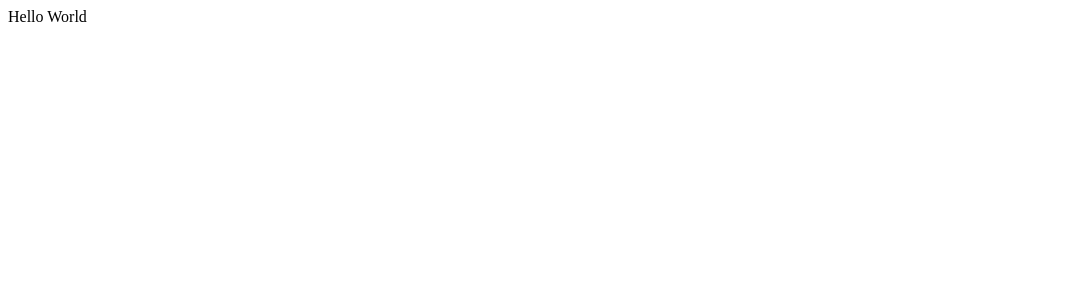
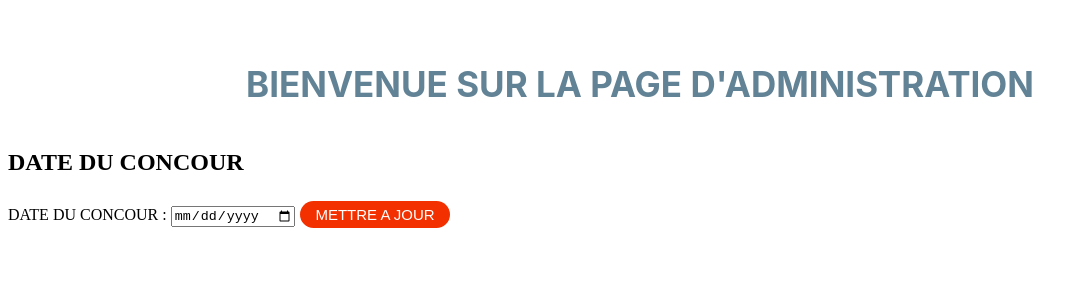
Before and after one commit to logan496/Briquiny-web, a React (Vite) app in the folder briquiny-frontend/: page / in a window 1280 px wide. Shown: the top 300 px of the page, without its empty margins (0-1087 px from the left). Built offline with nearby package versions, Linux system fonts and the light colour scheme.

Commit message:
initiation de la page d'administration

```diff
--- a/briquiny-frontend/index.html
+++ b/briquiny-frontend/index.html
@@ -2,7 +2,7 @@
 <html lang="en">
   <head>
     <meta charset="UTF-8" />
-    <link rel="icon" type="image/svg+xml" href="/vite.svg" />
+    <link rel="icon" type="image/svg+xml" href="/briquiny-frontend/src/assets/vite.svg" />
     <meta name="viewport" content="width=device-width, initial-scale=1.0" />
     <title>Briquiny</title>
   </head>
--- /dev/null
+++ b/briquiny-frontend/public/styles/Home.css
@@ -0,0 +1,38 @@
+.acceuil_message{
+    font-family: Inter, serif;
+    font-weight: bold;
+    font-size: 35px;
+    padding-top: 40px;
+    padding-bottom: 20px;
+    -webkit-text-fill-color: #628395;
+    text-align: center;
+}
+
+/* partie css du fichier concour */
+.date-concour{
+    .label{
+        font-weight: bold;
+    }
+}
+
+.change-date{
+    display: inline-block;
+    background-color: #F23000;
+    border-radius: 20px;
+    border: 4px;
+    color: white;
+    text-align: center;
+    font-size: 15px;
+    padding: 5px;
+    width: 150px;
+    height: 40.31%;
+    -webkit-transition: all 0.5s;
+    -moz-transition: all 0.5s;
+    -o-transition: all 0.5s;
+    transition: all 0.5s;
+    cursor: pointer;
+    margin: 5px;
+}
+.change-date:hover{
+    box-shadow: 4px 6px 10px rgba(0,0,0,0.25);
+}
--- /dev/null
+++ b/briquiny-frontend/src/composants/concour.jsx
@@ -0,0 +1,14 @@
+
+function Date(){
+    return(
+        <div className="date">
+            <h2>DATE DU CONCOUR</h2>
+            <form className="date-concour" method="post">
+                <label>DATE DU CONCOUR</label> : <input type="date" name="date-concour"/>
+                <input type="submit" name="change-date" value="METTRE A JOUR" className="change-date"/>
+            </form>
+        </div>
+    )
+}
+
+export default Date
--- a/briquiny-frontend/src/main.jsx
+++ b/briquiny-frontend/src/main.jsx
@@ -2,7 +2,7 @@ import React from 'react'
 import ReactDOM from 'react-dom/client'
 import { BrowserRouter as Router, Routes, Route } from "react-router-dom";
 import Home from './pages/Home';
-
+import  '../public/styles/Home.css'
 ReactDOM.createRoot(document.getElementById('root')).render(
   <React.StrictMode>
     <Router>
@@ -11,4 +11,5 @@ ReactDOM.createRoot(document.getElementById('root')).render(
       </Routes>
     </Router>
   </React.StrictMode>,
+
 )
--- a/briquiny-frontend/src/pages/Home/index.jsx
+++ b/briquiny-frontend/src/pages/Home/index.jsx
@@ -1,11 +1,15 @@
+import Date from "../../composants/concour.jsx"
+function Home(){
 
+    return(
+        <div className="App">
+            {/* eslint-disable-next-line react/no-unescaped-entities */}
+            <h1 className="acceuil_message">BIENVENUE SUR LA PAGE D'ADMINISTRATION</h1>
+            <Date/>
 
-function Home(){
-    return(
-        <div>
-            Hello World
         </div>
     )
 }
 
+
 export default Home;
```
Also changed, not shown: briquiny-frontend/src/composants/Navbar.jsx (added, +9 -0 lines), briquiny-frontend/src/composants/inscription.jsx (added), briquiny-frontend/src/composants/resultats.jsx (added), briquiny-frontend/src/composants/scolarite.jsx (added), briquiny-frontend/src/composants/transport.jsx (added), briquiny-frontend/src/pages/Home/login.jsx (added).
